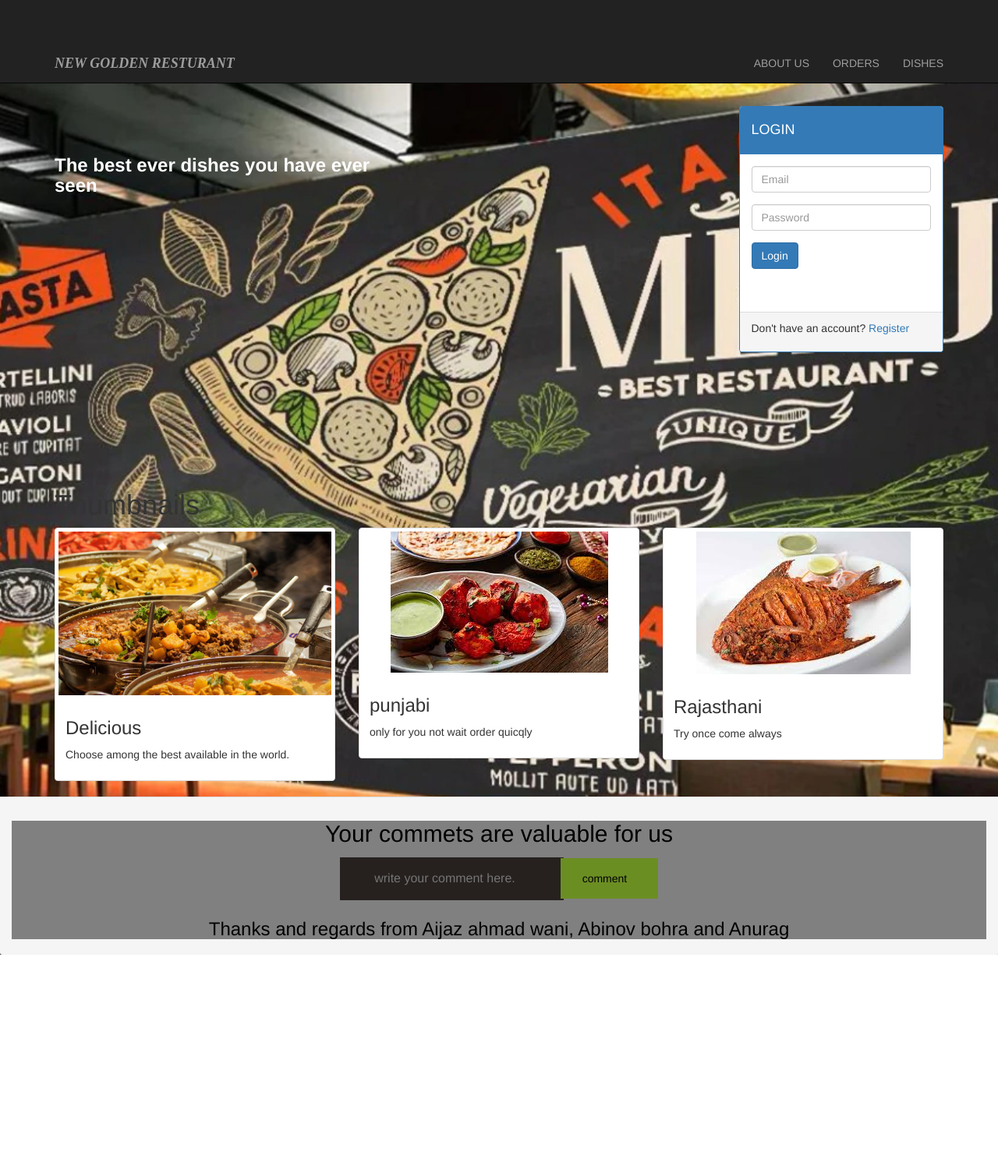
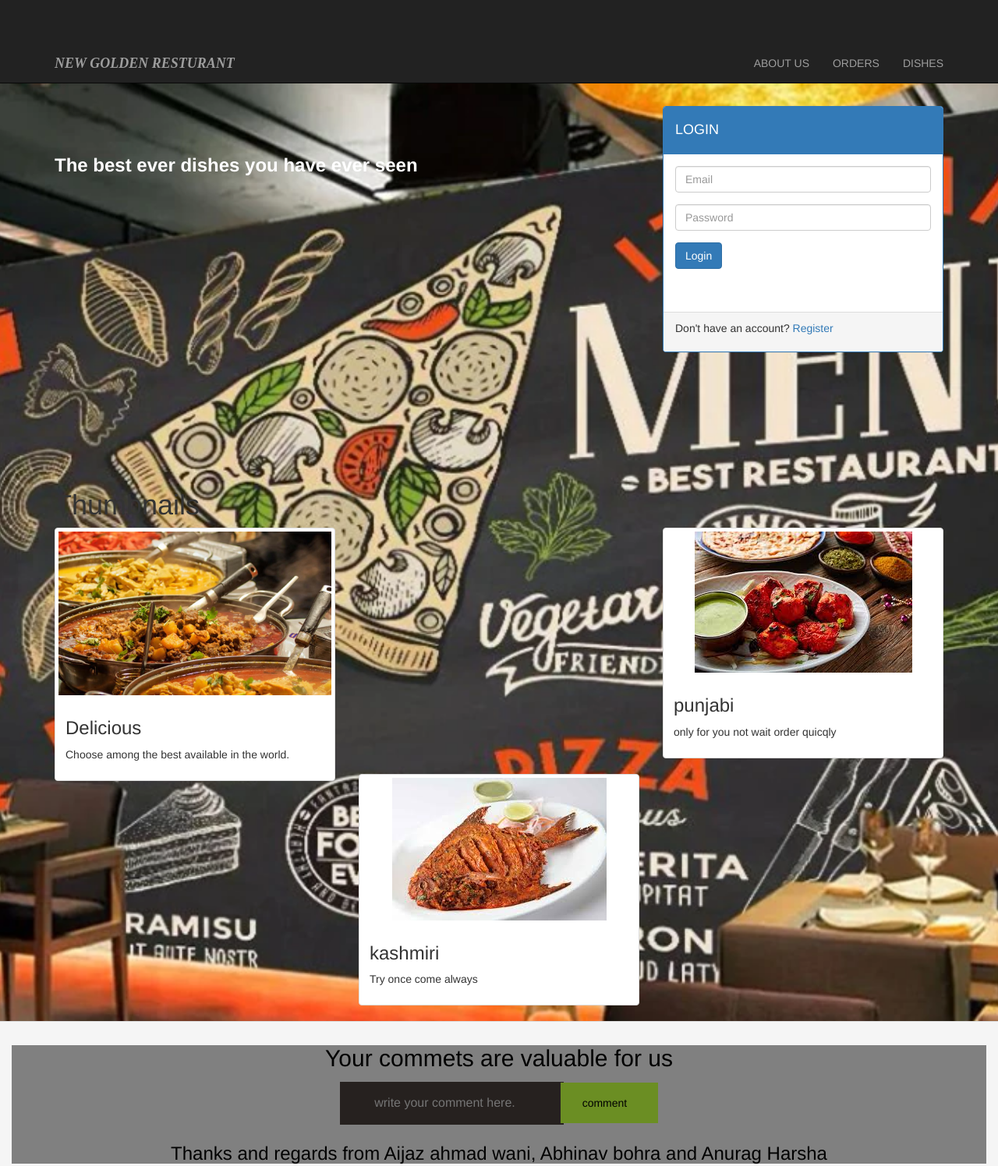
Before and after one commit to waniaijaz/assessment-project-1, a plain HTML site: page index.html in a window 1280 px wide. Shown: the top 1496 px of the page at 78% size. Before the commit the page ends 1225 px from the top, so only its background shows below. Drawn offline with nearby package versions, Linux system fonts and the light colour scheme.

Commit message:
Update index.html

```diff
--- a/index.html
+++ b/index.html
@@ -51,7 +51,7 @@
         <div class="container">
 
             <div class="row">
-          <div class="col-lg-5 column-style1">
+          <div class="col-md-6 column-style1">
               <div id="header">
 
 
@@ -67,7 +67,7 @@
 
 
 
-                 <div class="col-lg-3 col-lg-offset-4 column-style2">
+                 <div class="col-md-4 col-md-offset-2 column-style2">
                     <div class="panel panel-primary" >
                           <div class="panel-heading">
                                  <h4>LOGIN</h4>
@@ -96,7 +96,7 @@
     <div class="container">
         <h1>Thumbnails</h1>
         <div class="row">
-            <div class="col-md-4">
+            <div class="col-lg-4">
                 <a href="products.php#cameras" ><div class="thumbnail">
                         <img src="images/buffet.jpg" alt="">
                         <div class="caption">
@@ -107,7 +107,7 @@
                 </a>
             </div>
 
-            <div class="col-md-4">
+            <div class="col-lg-4 col-lg-offset-4">
                 <a href="products.php#watches" ><div class="thumbnail">
                         <img src="images/images (1).jpg" alt="">
                         <div class="caption">
@@ -122,7 +122,7 @@
                 <a href="products.php#shirts" ><div class="thumbnail">
                         <img src="images/images.jpg" alt="">
                         <div class="caption">
-                            <h3>Rajasthani</h3>
+                            <h3>kashmiri</h3>
                             <p>Try once come always</p>
                         </div>
                     </div>
@@ -142,7 +142,7 @@
                     <input type="text" id="comment" placeholder=" write your comment here.">
 
                     <input type="submit" value="comment" id="comment1" ><br>
-                    <h3>Thanks and regards from Aijaz ahmad wani, Abinov bohra and Anurag </h3>
+                    <h3>Thanks and regards from Aijaz ahmad wani, Abhinav bohra and Anurag Harsha </h3>
 
     </center>
     </div>
```
